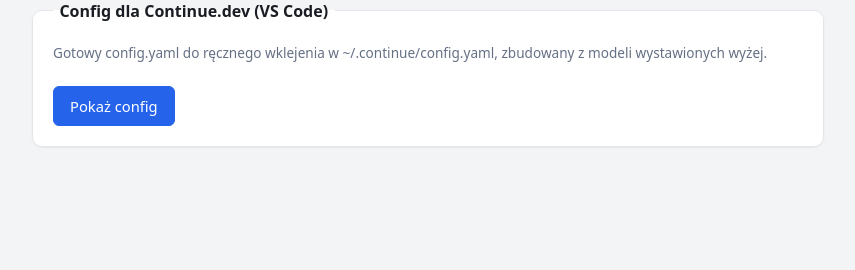
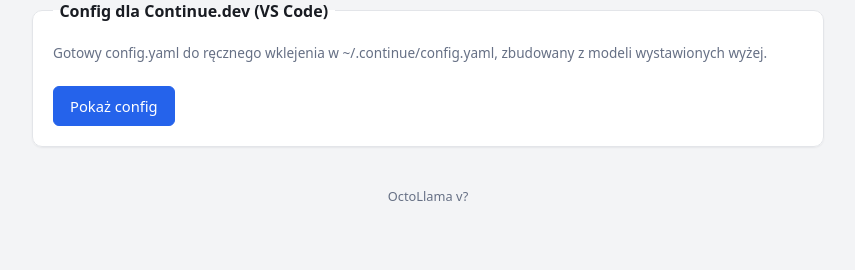
Before and after one commit to cyryllo/OctoLlama, a Flask app: page /llm in a window 1280 px wide. Shown: the part 667-937 px from the top of the page, without its empty margins (212-1067 px from the left). Before the commit the page ends 814 px from the top, so only its background shows below. Run offline with Flask 3, Linux system fonts and the light colour scheme; the visitor is signed in with stand-in values (Sample User, id 1); data that the repository does not hold is empty.

Commit message:
Add a version footer to the web panel, bump to 0.4.1
Reads VERSION (same file install.sh already copies into the daemon/
web install dirs for the updater check) and shows it centered at the
bottom of every page.

```diff
--- a/web/app.py
+++ b/web/app.py
@@ -46,6 +46,19 @@
 app.jinja_env.globals["_"] = _
 app.jinja_env.globals["JEZYKI"] = i18n.JEZYKI
 app.jinja_env.globals["_jezyk_aktualny"] = i18n.aktualny_jezyk
+
+
+def _wczytaj_wersje():
+    # WHY: install.sh kopiuje VERSION z korzenia repo do TEGO katalogu
+    # (patrz install.sh, krok [6/6]) - stąd szukamy najpierw obok siebie, a
+    # przy uruchomieniu wprost z repo (development) - jeden katalog wyżej.
+    for kandydat in (Path(__file__).parent / "VERSION", Path(__file__).parent.parent / "VERSION"):
+        if kandydat.exists():
+            return kandydat.read_text().strip()
+    return "?"
+
+
+app.jinja_env.globals["WERSJA"] = _wczytaj_wersje()
 
 
 def formatuj_czas(iso_tekst):
--- a/web/static/style.css
+++ b/web/static/style.css
@@ -299,6 +299,13 @@
   margin: 4rem auto 0;
 }
 
+.stopka {
+  text-align: center;
+  color: var(--text-muted);
+  font-size: 0.8rem;
+  margin-top: 2.5rem;
+}
+
 @media (max-width: 40rem) {
   .container { padding: 1rem 0.85rem 3rem; }
   nav.zakladki a { padding: 0.5rem 0.7rem; font-size: 0.92rem; }
--- a/web/templates/base.html
+++ b/web/templates/base.html
@@ -44,6 +44,8 @@
     {% endwith %}
 
     {% block tresc %}{% endblock %}
+
+    <footer class="stopka">OctoLlama v{{ WERSJA }}</footer>
   </div>
 </body>
 </html>
```
Also changed, not shown: 1 other file.
